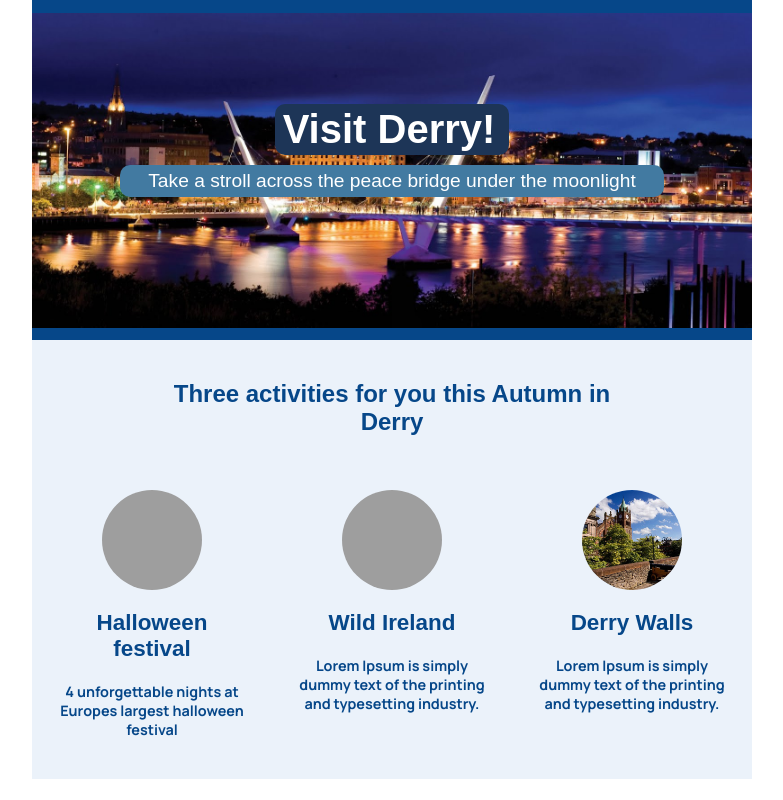
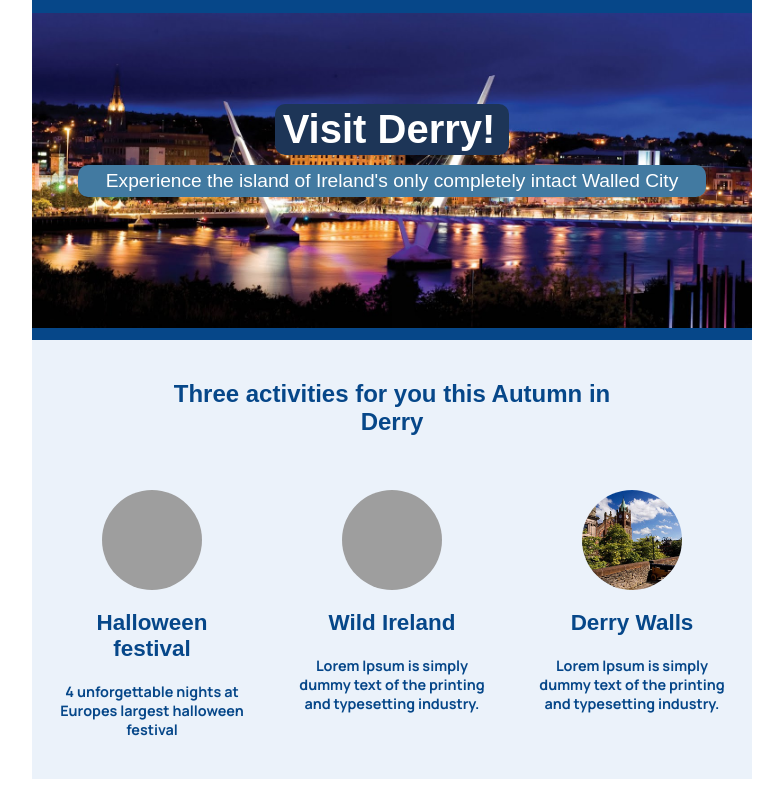
Before and after one commit to AlexanderS89/Hometown-webpage, a plain HTML site: page index.html in a window 1280 px wide. Shown: the top 800 px of the page, without its empty margins (248-1031 px from the left). Drawn offline with Linux system fonts and the light colour scheme; grey boxes are pictures that could not be loaded; a web font is replaced by a local one.

Commit message:
Update index.html
updated text descriptions

```diff
--- a/index.html
+++ b/index.html
@@ -16,7 +16,7 @@
 <body>
     <div id="hero-bg">
         <h1 id="visit">Visit Derry!</h1>
-        <p id="city-desc" class="txt-shad">Take a stroll across the peace bridge under the moonlight</p>
+        <p id="city-desc" class="txt-shad">Experience the island of Ireland's only completely intact Walled City</p>
     </div>
 
     <div id="part-two">
```
